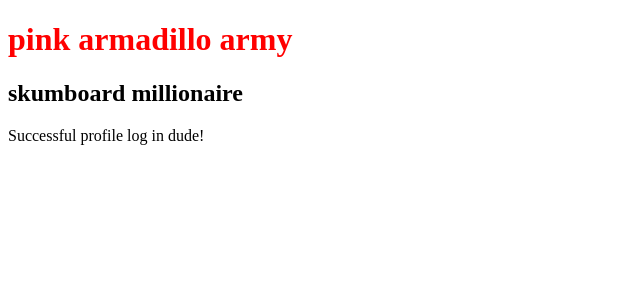
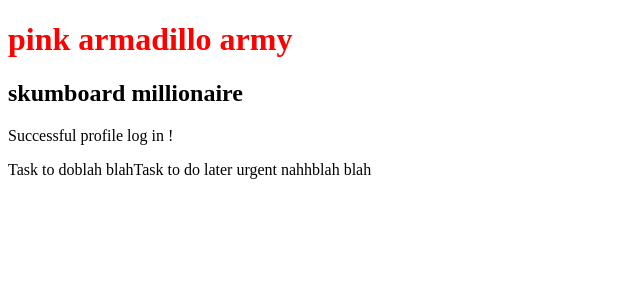
Before and after one commit to Best-Pink-Fairy-Armadillo/Skrum, a React app: page /profile in a window 1280 px wide. Shown: the top 300 px of the page, without its empty margins (0-640 px from the left). Built offline with nearby package versions, Linux system fonts and the light colour scheme.

Commit message:
Completed profile log in with username and task rendering
CoAuthors: James N and Emma F

```diff
--- a/client/App.jsx
+++ /dev/null
@@ -1,23 +0,0 @@
-import React from 'react'
-import {render} from 'react-dom'
-import { BrowserRouter as Router, Routes, Route, useNavigate, Link } from 'react-router-dom';
-import Home from './Home.jsx';
-import SignIn from './SignIn.jsx';
-import SignUp from './SignUp.jsx';
-import Profile from './Profile.jsx';
-
-function App() {
-
-  return (
-    <Router>
-      <Routes>
-        <Route path='/' element={<Home />} />
-        <Route path='/signin' element={<SignIn />} />
-        <Route path='/signup' element={<SignUp />} />
-        <Route path='/profile' element={< Profile />} />
-      </Routes>
-    </Router>
-  )
-}
-
-export default App;
--- a/client/Profile.jsx
+++ /dev/null
@@ -1,10 +0,0 @@
-import React from 'react';
-
-function Profile(props) {
-  return (
-    <div> Successful profile log in dude!</div>
-  )
-}
-
-
-export default Profile;
--- a/client/SignIn.jsx
+++ b/client/components/SignIn.jsx
@@ -1,7 +1,7 @@
 import React from "react";
 import { useNavigate } from 'react-router-dom';
 
-function SignIn() {
+function SignIn(props) {
   // have a link to sign up page
   let navigate = useNavigate();
 
@@ -32,7 +32,9 @@ function SignIn() {
     })
       .then((response) => response.json())
       .then((data) => {
-        console.log('the data has been fetched!', data);
+        console.log('the data has been fetched! display data.tasks: ', data.tasks);
+        props.populateTasks(data.tasks);
+        props.getUser(reqBody.username);
         navigate('/profile');
       })
       .catch((err) => {
--- /dev/null
+++ b/client/containers/App.jsx
@@ -0,0 +1,51 @@
+import React, { useState } from 'react'
+import {render} from 'react-dom'
+import { BrowserRouter as Router, Routes, Route, useNavigate, Link } from 'react-router-dom';
+import Home from '../components/Home.jsx';
+import SignIn from '../components/SignIn.jsx';
+import SignUp from '../components/SignUp.jsx';
+import Profile from './Profile.jsx';
+
+function AppContainer() {
+  const [tasks, setTasks] = useState([['Task to do', 'blah blah'], ['Task to do later urgent nahh', 'blah blah']]);
+  // repeat logic for line 10 doing it with data for username.. initialize user to be ''
+
+  // have username key to username for state
+  // tasks to be sent to backend (when adding, have it in state)
+  // for backend in cookie: send the state of {username, taskdata} send in header
+  const [username, setUsername] = useState('');
+
+  const populateTasks = (data) => {
+    setTasks(data);
+  }
+
+  const getUser = (data) => {
+    setUsername(data);
+  }
+
+/*
+initialState = {
+  tasks: [] => setState => [[data, data], [data, data]]
+  username: '' => setState => username:req.Body.username
+}
+
+
+setTasks-->
+
+setState(newestState)
+
+*/
+
+  return (
+    <Router>
+      <Routes>
+        <Route path='/' element={<Home />} />
+        <Route path='/signin' element={<SignIn populateTasks={populateTasks} getUser={getUser}/>} />
+        <Route path='/signup' element={<SignUp />} />
+        <Route path='/profile' element={<Profile tasks={tasks} username={username} />} />
+      </Routes>
+    </Router>
+  )
+}
+
+export default AppContainer;
--- /dev/null
+++ b/client/containers/Profile.jsx
@@ -0,0 +1,15 @@
+import React from 'react';
+
+function Profile(props) {
+  // define out variables for props.username, props.tasks
+
+  return (
+    <div>
+      <p>Successful profile log in {props.username}!</p>
+      <div>{props.tasks}</div>
+    </div>
+  )
+}
+
+
+export default Profile;
--- a/index.js
+++ b/index.js
@@ -1,6 +1,6 @@
 import React from 'react'
 import { render } from 'react-dom';
-import App from './client/App.jsx';
+import App from './client/containers/App.jsx';
 //import styles from './scss/application.scss';
 
 render(
```
Also changed, not shown: client/components/Home.jsx (renamed from client/Home.jsx), client/components/SignUp.jsx (renamed from client/SignUp.jsx).
